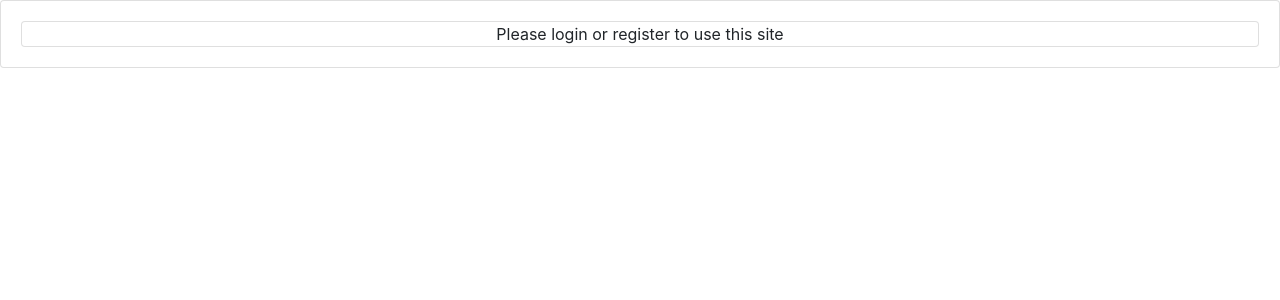
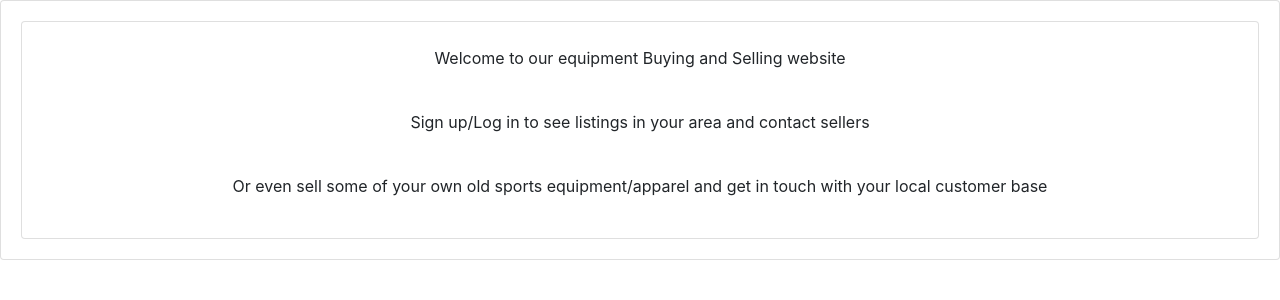
Before and after one commit to bchowdhury00/wakeupslow, a Flask app: template app/templates/landing.html in a window 1280 px wide. Shown: the part 56-356 px from the top of the page. Run offline with Flask 2, Linux system fonts and the light colour scheme; the template is opened without the code that fills it, so the values that code supplies are empty; some libraries are stand-ins or nearby versions.

Commit message:
adjusted css

```diff
--- a/app/templates/base.html
+++ b/app/templates/base.html
@@ -35,8 +35,8 @@
         {% else %}
         <input class="form-control mr-sm-2" type="search" placeholder="Search" aria-label="Search">
         <button class="btn btn-outline-primary my-2 my-sm-0 mx-2" type="submit">Search</button>
-        <a class="btn btn-outline-success my-2 my-sm-0 text-success mx-2" href="/profile">My Account</a>
-        <a class="btn btn-outline-danger my-2 my-sm-0 text-danger mx-2" href="/logOut">Log Out</a>
+        <a class="btn btn-outline-success my-2 my-sm-0 mx-2" href="/profile">My Account</a>
+        <a class="btn btn-outline-danger my-2 my-sm-0 mx-2" href="/logOut">Log Out</a>
         {% endif %}
       </form>
     </div>
--- a/app/templates/home.html
+++ b/app/templates/home.html
@@ -58,7 +58,7 @@
 </style>
 
 <div class="row mb-3">
-  <div class="input-group mt-5 mx-5">
+  <div class="input-group mt-3 mx-5">
     <div class="input-group-prepend">
       <span class="input-group-text">Address or Area: </span>
     </div>
@@ -99,7 +99,7 @@
           <div class="border"></div>
           <div class="row  my-2">
 	       <a type="submit" class="btn btn-outline-success my-1 mx-auto" href="{{url_for("message",otheruser=listings[listing]['vendor'])}}">Message</a>
-	       <a class="btn btn-outline-primary mx-auto text-primary my-1" href="/listings/{{ listings[listing]['listingID'] }}"> View Listing</a>
+	       <a class="btn btn-outline-primary mx-auto my-1" href="/listings/{{ listings[listing]['listingID'] }}"> View Listing</a>
           </div>
         </div>
       </div>
--- a/app/templates/landing.html
+++ b/app/templates/landing.html
@@ -1,7 +1,11 @@
 {% extends "base.html" %}
 
 {% block body %}
-
-    Please login or register to use this site
-
+    <br>
+    <p> Welcome to our equipment Buying and Selling website </p>
+    <br>
+    <p> Sign up/Log in to see listings in your area and contact sellers </P>
+      <br>
+    <p> Or even sell some of your own old sports equipment/apparel and get in touch with your local customer base </p>
+<br>
 {% endblock %}
```
